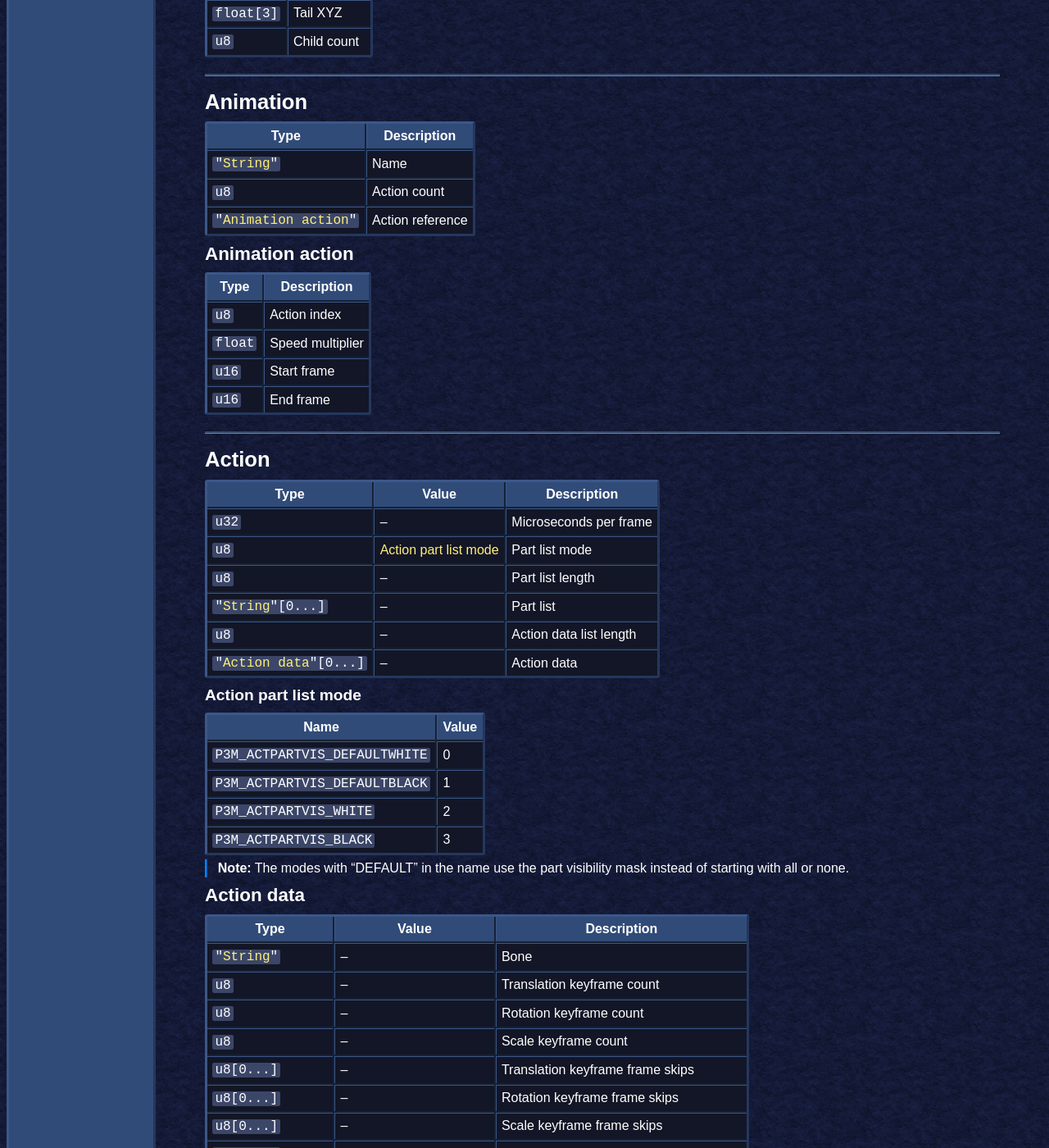
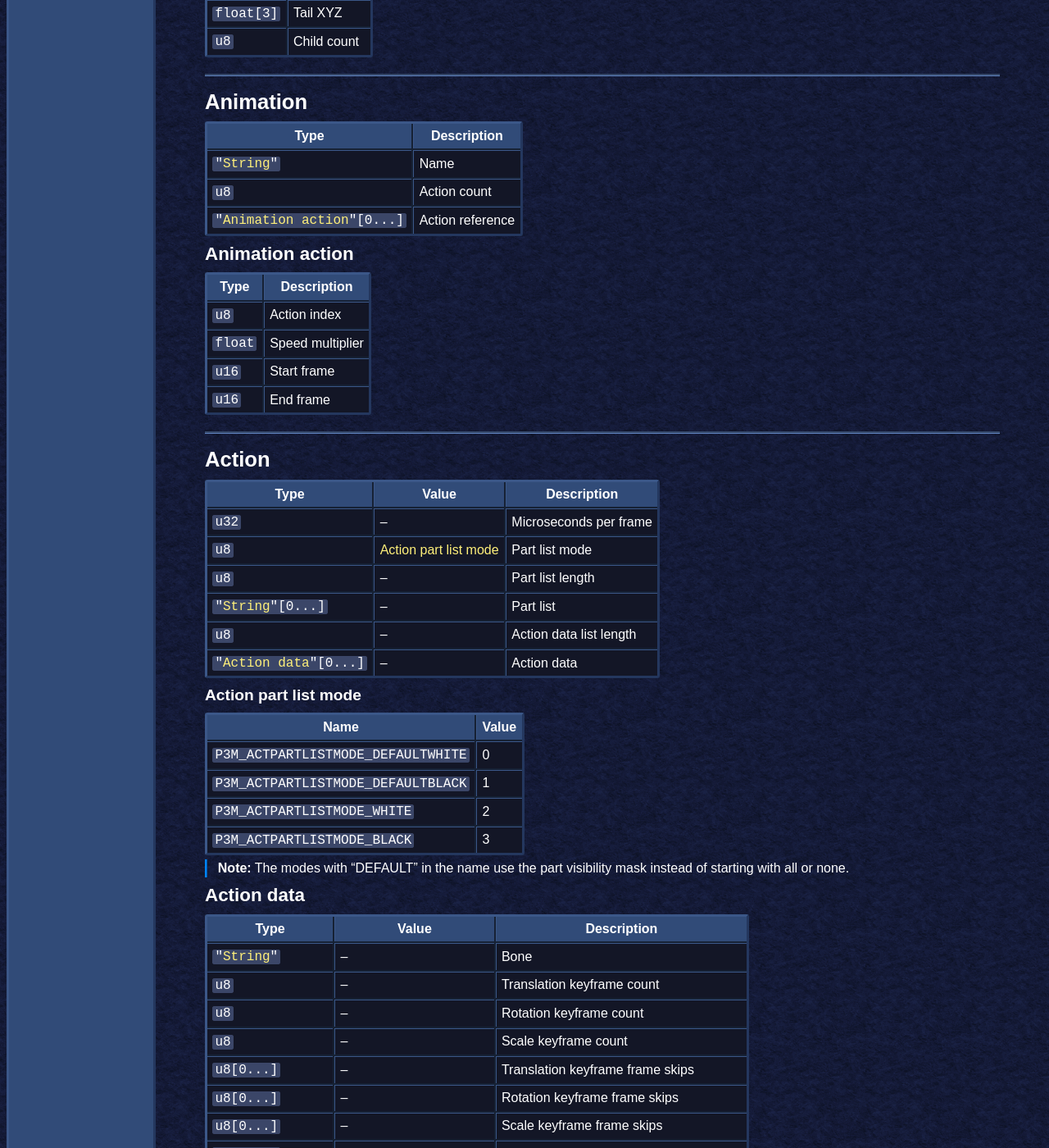
Before and after one commit to PlatinumSrc/platinumsrc.github.io, a Jekyll site: the page built from docs/formats/p3m/index.md, in a window 1280 px wide and 1400 px high, scrolled down 3792 px. Shown: the whole window at 82% size. Built offline with Jekyll 4.4.1, drawn with Linux system fonts in a browser that asks for light colours; some of the changed text lies outside the part shown.

Commit message:
Small update

```diff
--- a/docs/formats/p3m/index.md
+++ b/docs/formats/p3m/index.md
@@ -184,7 +184,7 @@ next: ptf
 | -
 | <code>"<a href="#string">String</a>"</code> | Name
 | `u8` | Action count
-| <code>"<a href="#animation-action">Animation action</a>"</code> | Action reference
+| <code>"<a href="#animation-action">Animation action</a>"[0...]</code> | Action reference
 
 #### Animation action
 
@@ -212,10 +212,10 @@ next: ptf
 
 | Name | Value
 | -
-| `P3M_ACTPARTVIS_DEFAULTWHITE` | 0
-| `P3M_ACTPARTVIS_DEFAULTBLACK` | 1
-| `P3M_ACTPARTVIS_WHITE` | 2
-| `P3M_ACTPARTVIS_BLACK` | 3
+| `P3M_ACTPARTLISTMODE_DEFAULTWHITE` | 0
+| `P3M_ACTPARTLISTMODE_DEFAULTBLACK` | 1
+| `P3M_ACTPARTLISTMODE_WHITE` | 2
+| `P3M_ACTPARTLISTMODE_BLACK` | 3
 
 {:.note}
 > **Note:**
```
Also changed, not shown: other parts of docs/formats/p3m/index.md (+3 -3 lines), docs/formats/ptf/index.md (+1 -1 lines).
